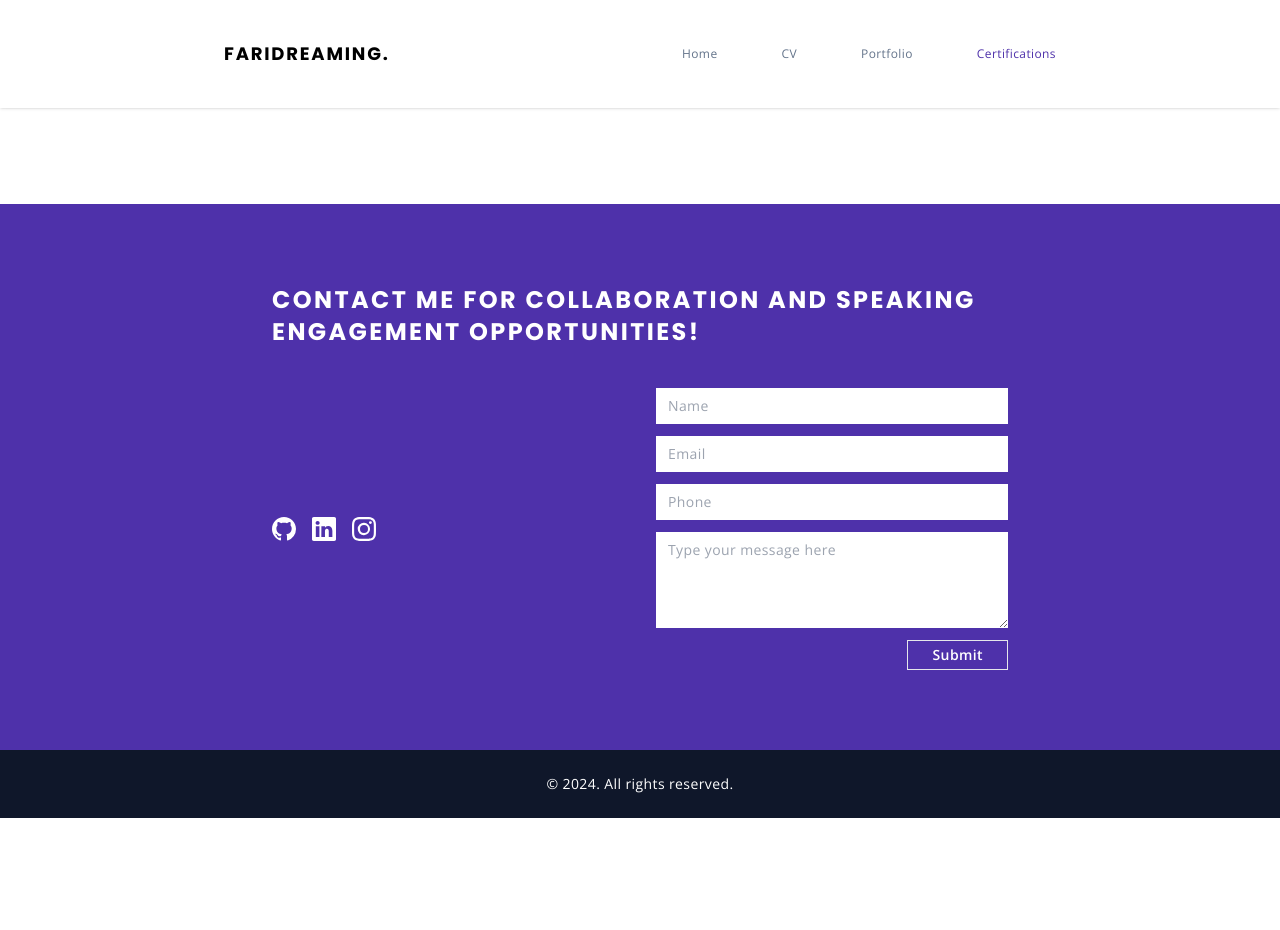
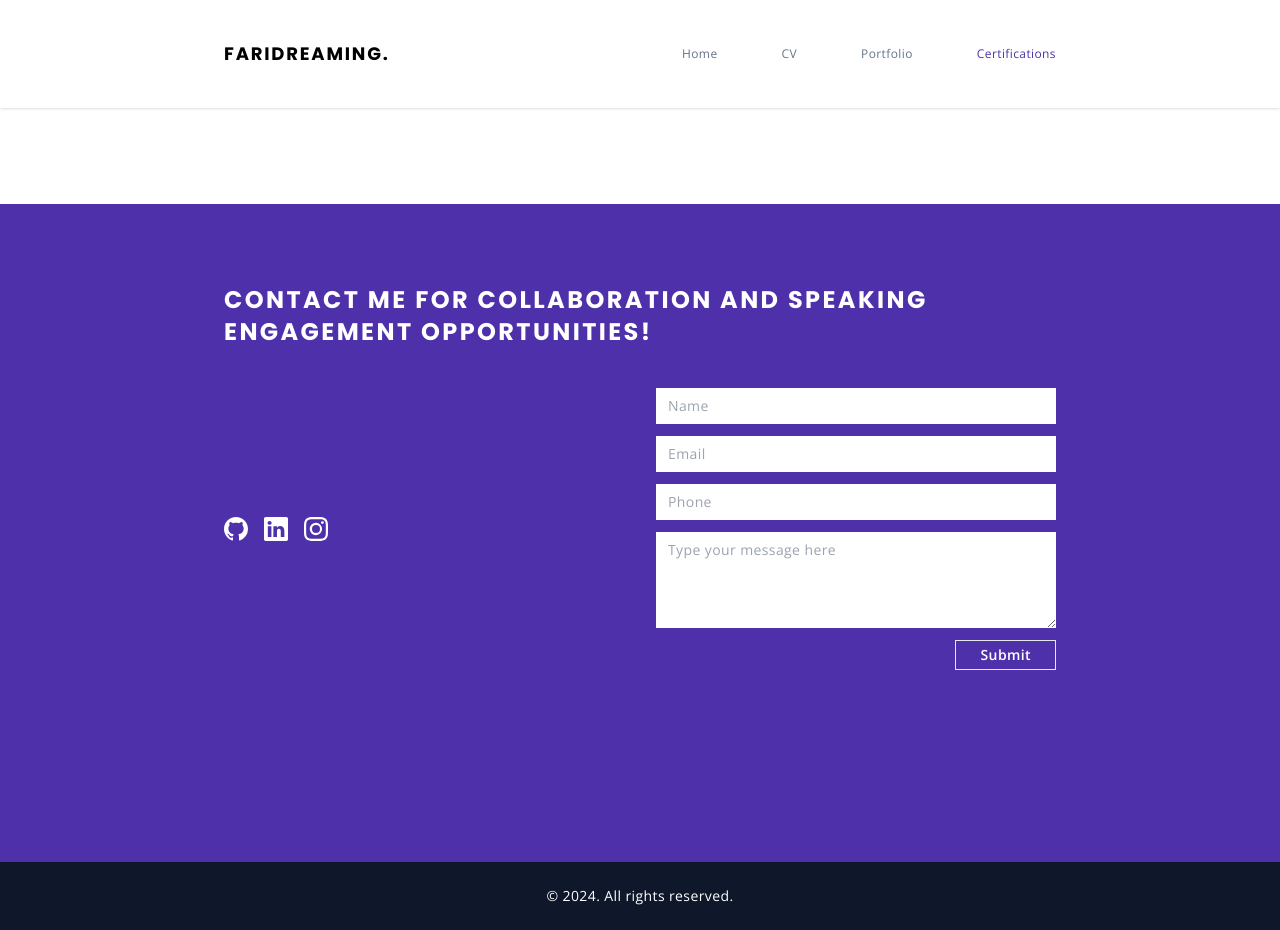
Before and after one commit to faridreaming/portfolio-react-js, a React (Vite) app: page /certifications in a window 1280 px wide. Before the commit the page ends 818 px from the top, so only its background shows below. Built offline with nearby package versions, Linux system fonts and the light colour scheme.

Commit message:
fix: add padding bottom to the footer

```diff
--- a/src/components/Footer.jsx
+++ b/src/components/Footer.jsx
@@ -5,7 +5,7 @@ import Copyright from "./Copyright";
 const Footer = () => {
   return (
     <footer className="mt-24 w-full bg-primary">
-      <div className="container mx-auto max-w-4xl px-8 py-10 sm:p-20">
+      <div className="container mx-auto max-w-4xl px-8 py-10 sm:pb-48 sm:pt-20">
         <h2 className="mb-8 font-poppins font-bold uppercase tracking-widest text-white sm:mb-10 sm:text-2xl">
           Contact me for collaboration and speaking engagement opportunities!
         </h2>
```
